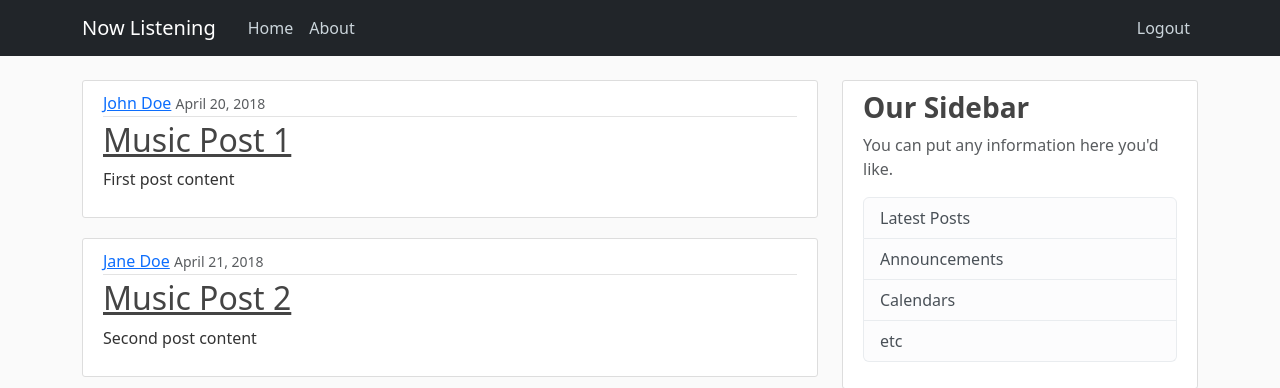
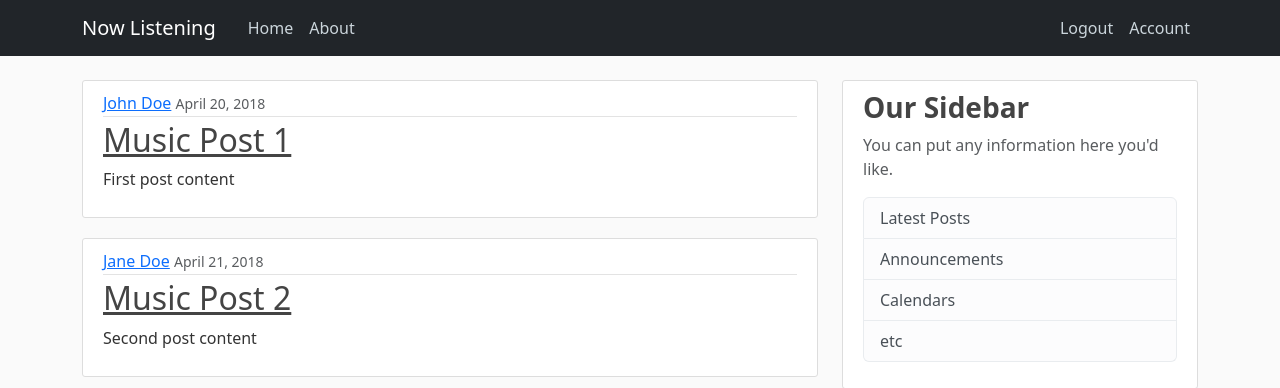
Before and after one commit to nick23447/now-listening, a Flask app: page / in a window 1280 px wide. Shown: the top 388 px of the page. Run offline with Flask 3, Linux system fonts and the light colour scheme; the visitor is signed in with stand-in values (Sample User, id 1).

Commit message:
add link for accout page

```diff
--- a/musicblog/templates/layout.html
+++ b/musicblog/templates/layout.html
@@ -35,6 +35,7 @@
               <div class="navbar-nav ms-auto">
                 {% if current_user.is_authenticated %}
                   <a class="nav-item nav-link" href="{{ url_for('logout') }}">Logout</a>
+                  <a class="nav-item nav-link" href="{{ url_for('account') }}">Account</a>
                 {% else %}
                   <a class="nav-item nav-link" href="{{ url_for('login') }}">Login</a>
                   <a class="nav-item nav-link" href="{{ url_for('register') }}">Register</a>
```
